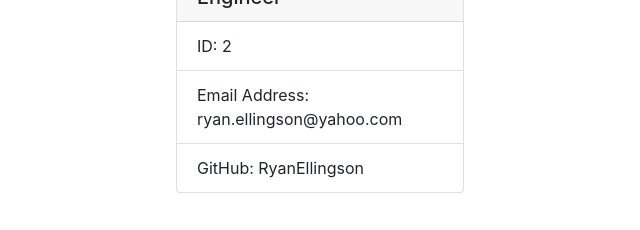
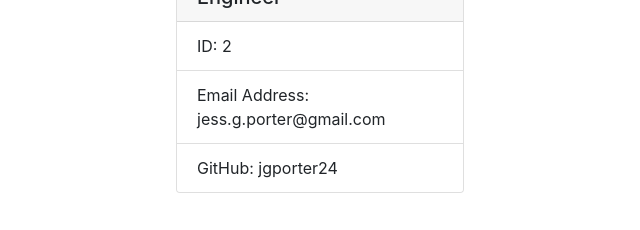
Before and after one commit to jgporter24/Team_Profile_Generator, a website: page output/index.html in a window 1280 px wide. Shown: the part 180-410 px from the top of the page, 605-1245 px from the left. Drawn offline with nearby package versions, Linux system fonts and the light colour scheme.

Commit message:
updates to html

```diff
--- a/output/index.html
+++ b/output/index.html
@@ -26,8 +26,8 @@
             <h5 class="card-header">Jess Porter<br /><br />Engineer</h5>
             <ul class="list-group list-group-flush">
                 <li class="list-group-item">ID: 2</li>
-                <li class="list-group-item">Email Address: ryan.ellingson@yahoo.com</li>
-                <li class="list-group-item">GitHub: RyanEllingson</li>
+                <li class="list-group-item">Email Address: jess.g.porter@gmail.com</li>
+                <li class="list-group-item">GitHub: jgporter24</li>
             </ul>
             </div>
         </div><div class="col-6">
```
